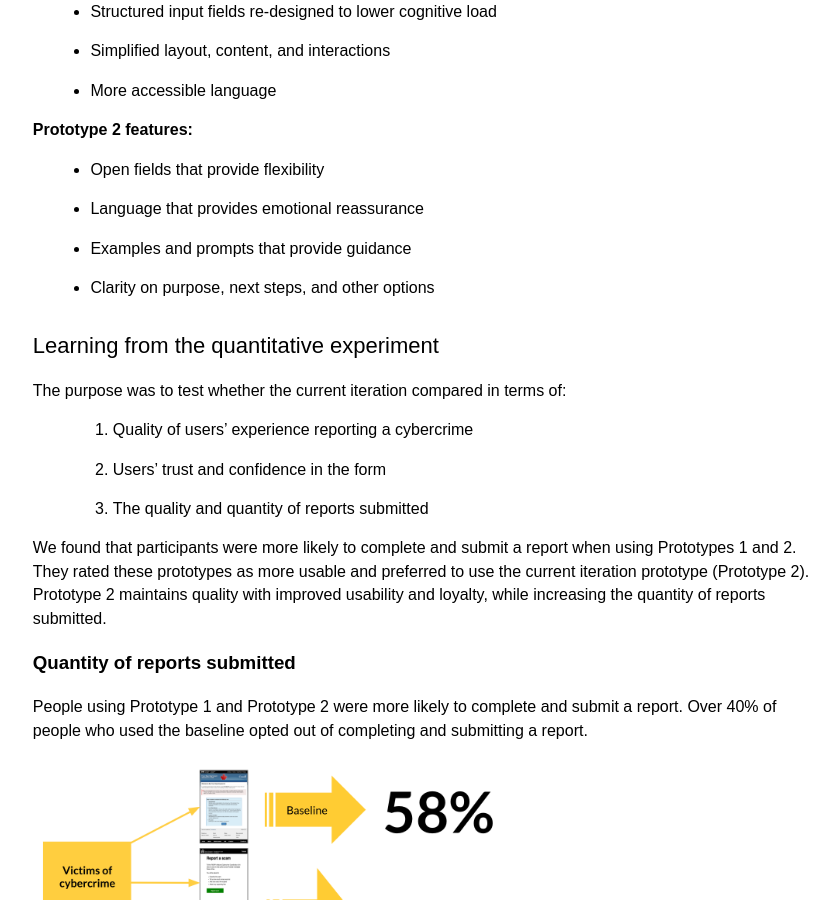
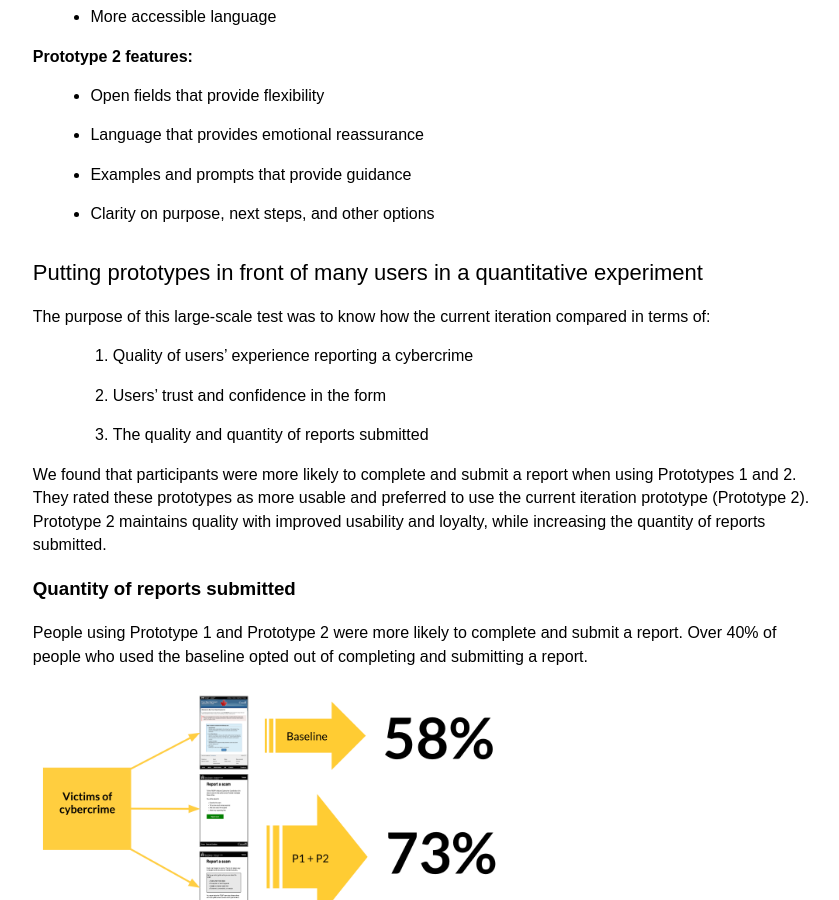
Before and after one commit to cds-snc/rcmp-report-a-cybercrime-alpha-documentation, a Jekyll site: the page built from _pages/en/prototypes.md, in a window 1280 px wide and 900 px high, scrolled down 5454 px. Shown: the whole window, without its empty margins (410-1249 px from the left). Built offline with Jekyll 4.4.1, drawn with Linux system fonts in a browser that asks for light colours; some of the changed text lies outside the part shown.

Commit message:
Update prototypes.md

```diff
--- a/_pages/en/prototypes.md
+++ b/_pages/en/prototypes.md
@@ -109,9 +107,9 @@ We took what we learned from both victims and police and applied it to prototype
   > * Examples and prompts that provide guidance
   > * Clarity on purpose, next steps, and other options
 
-## Learning from the quantitative experiment
+## Putting prototypes in front of many users in a quantitative experiment
 
-The purpose was to test whether the current iteration compared in terms of:
+The purpose of this large-scale test was to know how the current iteration compared in terms of:
 > 1. Quality of users' experience reporting a cybercrime
 > 2. Users' trust and confidence in the form
 > 3. The quality and quantity of reports submitted
```
Also changed, not shown: other parts of _pages/en/prototypes.md (+1 -3 lines).
